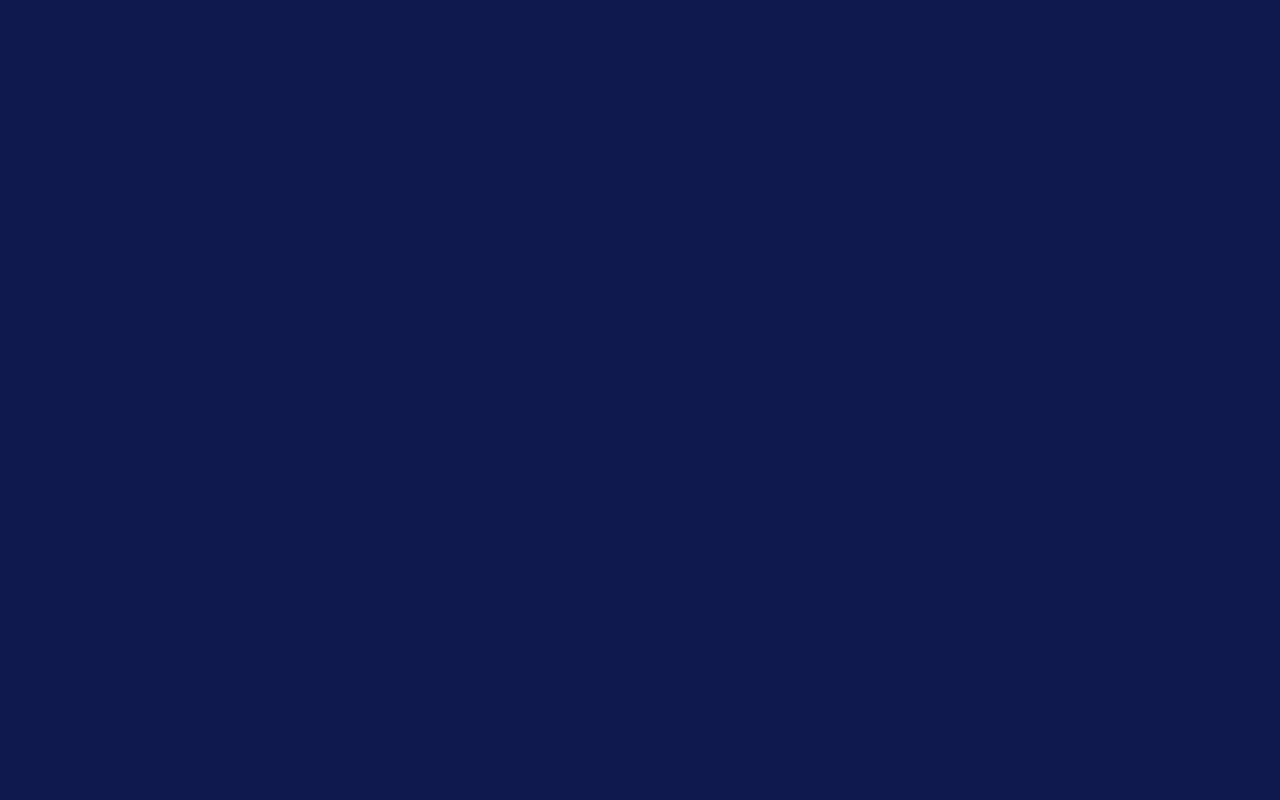
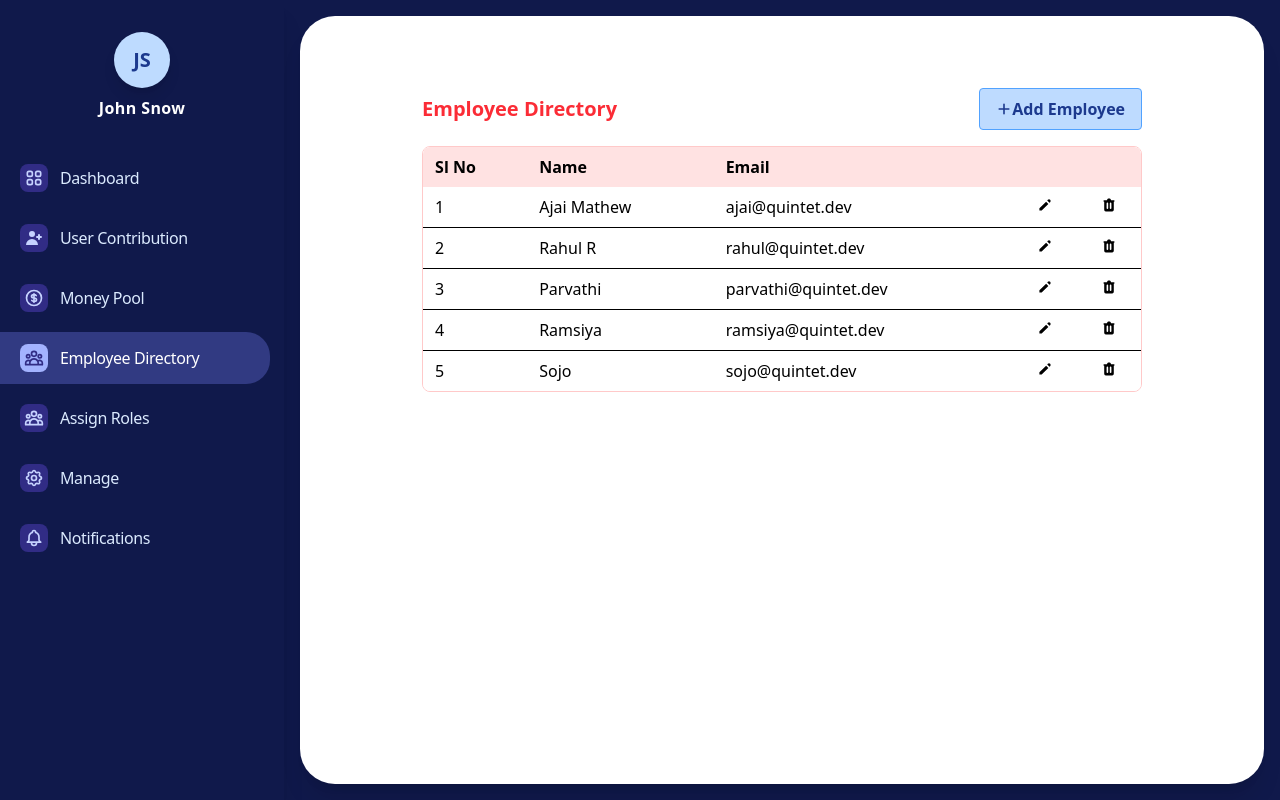
Before and after one commit to rahulbeyondcode/Snacks-Planner, a React (Vite) app in the folder Frontend/: page /employee-directory in a window 1280 px wide. Before the commit this address had no page. Built offline with nearby package versions, Linux system fonts and the light colour scheme.

Commit message:
Added employee directory, CRUD functionality

```diff
--- a/Frontend/src/features/auth/store/index.ts
+++ b/Frontend/src/features/auth/store/index.ts
@@ -9,6 +9,7 @@ export const useAuthStore = create<AuthState>((set, get) => ({
     name: "John Snow",
     email: "john.doe@company.com",
     role: "snack-manager",
+    // role: "accounts",
   },
   isAuthenticated: true,
 
--- /dev/null
+++ b/Frontend/src/features/employee-directory/components/add-employee-modal.tsx
@@ -0,0 +1,65 @@
+import React from "react";
+
+interface AddEmployeeModalProps {
+  isOpen: boolean;
+  onClose: () => void;
+  onAdd: (name: string, email: string) => void;
+}
+
+const AddEmployeeModal: React.FC<AddEmployeeModalProps> = ({
+  isOpen,
+  onClose,
+  onAdd,
+}) => {
+  const [name, setName] = React.useState("");
+  const [email, setEmail] = React.useState("");
+
+  if (!isOpen) return null;
+
+  const handleAdd = () => {
+    if (name && email) {
+      onAdd(name, email);
+      setName("");
+      setEmail("");
+      onClose();
+    }
+  };
+
+  return (
+    <div className="fixed inset-0 flex items-center justify-center bg-black bg-opacity-60 z-50">
+      <div className="bg-white rounded-lg shadow-lg p-6 min-w-[300px]">
+        <h3 className="text-lg font-bold mb-4">Add Employee</h3>
+        <input
+          type="text"
+          placeholder="Name"
+          className="w-full border rounded px-3 py-2 mb-3"
+          value={name}
+          onChange={(e) => setName(e.target.value)}
+        />
+        <input
+          type="email"
+          placeholder="Email"
+          className="w-full border rounded px-3 py-2 mb-3"
+          value={email}
+          onChange={(e) => setEmail(e.target.value)}
+        />
+        <div className="flex justify-end gap-2">
+          <button
+            onClick={onClose}
+            className="px-4 py-2 rounded bg-gray-200 hover:bg-gray-300"
+          >
+            Cancel
+          </button>
+          <button
+            onClick={handleAdd}
+            className="px-4 py-2 rounded bg-blue-500 text-white hover:bg-blue-600"
+          >
+            Add
+          </button>
+        </div>
+      </div>
+    </div>
+  );
+};
+
+export default AddEmployeeModal;
--- /dev/null
+++ b/Frontend/src/features/employee-directory/components/edit-employee-modal.tsx
@@ -0,0 +1,70 @@
+import React, { useEffect, useState } from "react";
+
+type EditEmployeeModalProps = {
+  isOpen: boolean;
+  onClose: () => void;
+  employee: { id: number; name: string; email: string } | null;
+  onSave: (id: number, name: string, email: string) => void;
+};
+
+const EditEmployeeModal: React.FC<EditEmployeeModalProps> = ({
+  isOpen,
+  onClose,
+  employee,
+  onSave,
+}) => {
+  const [name, setName] = useState(employee?.name || "");
+  const [email, setEmail] = useState(employee?.email || "");
+
+  useEffect(() => {
+    setName(employee?.name || "");
+    setEmail(employee?.email || "");
+  }, [employee]);
+
+  if (!isOpen || !employee) return null;
+
+  const handleSave = () => {
+    if (name && email) {
+      onSave(employee.id, name, email);
+      onClose();
+    }
+  };
+
+  return (
+    <div className="fixed inset-0 flex items-center justify-center bg-black bg-opacity-60 z-50">
+      <div className="bg-white rounded-lg shadow-lg p-6 min-w-[300px]">
+        <h3 className="text-lg font-bold mb-4">Edit Employee</h3>
+        <input
+          type="text"
+          placeholder="Name"
+          className="w-full border rounded px-3 py-2 mb-3"
+          value={name}
+          onChange={(e) => setName(e.target.value)}
+        />
+        <input
+          type="email"
+          placeholder="Email"
+          className="w-full border rounded px-3 py-2 mb-3"
+          value={email}
+          onChange={(e) => setEmail(e.target.value)}
+        />
+        <div className="flex justify-end gap-2">
+          <button
+            onClick={onClose}
+            className="px-4 py-2 rounded bg-gray-200 hover:bg-gray-300"
+          >
+            Cancel
+          </button>
+          <button
+            onClick={handleSave}
+            className="px-4 py-2 rounded bg-blue-500 text-white hover:bg-blue-600"
+          >
+            Save
+          </button>
+        </div>
+      </div>
+    </div>
+  );
+};
+
+export default EditEmployeeModal;
--- /dev/null
+++ b/Frontend/src/features/employee-directory/components/employee-table.tsx
@@ -0,0 +1,52 @@
+import React from "react";
+import { HiPencil, HiTrash } from "react-icons/hi";
+
+export type Employee = {
+  id: number;
+  name: string;
+  email: string;
+};
+
+interface EmployeeTableProps {
+  employees: Employee[];
+  onEdit: (id: number) => void;
+  onDelete: (id: number) => void;
+}
+
+const EmployeeTable: React.FC<EmployeeTableProps> = ({ employees, onEdit, onDelete }) => {
+  return (
+    <div className="overflow-x-auto rounded-lg border border-red-200">
+      <table className="min-w-full bg-white">
+        <thead>
+          <tr className="bg-red-100">
+            <th className="py-2 px-3 text-left font-semibold">Sl No</th>
+            <th className="py-2 px-3 text-left font-semibold">Name</th>
+            <th className="py-2 px-3 text-left font-semibold">Email</th>
+            <th className="py-2 px-3 text-center font-semibold" colSpan={2}></th>
+          </tr>
+        </thead>
+        <tbody>
+          {employees.map((emp, idx) => (
+            <tr key={emp.id} className="border-b last:border-b-0">
+              <td className="py-2 px-3">{idx + 1}</td>
+              <td className="py-2 px-3 font-handwriting">{emp.name}</td>
+              <td className="py-2 px-3 font-handwriting">{emp.email}</td>
+              <td className="py-2 px-3 text-center">
+                <button onClick={() => onEdit(emp.id)} className="hover:text-blue-500">
+                  <HiPencil />
+                </button>
+              </td>
+              <td className="py-2 px-3 text-center">
+                <button onClick={() => onDelete(emp.id)} className="hover:text-red-500">
+                  <HiTrash />
+                </button>
+              </td>
+            </tr>
+          ))}
+        </tbody>
+      </table>
+    </div>
+  );
+};
+
+export default EmployeeTable;
--- /dev/null
+++ b/Frontend/src/features/employee-directory/index.tsx
@@ -0,0 +1,79 @@
+import React, { useState } from "react";
+import { HiPlus } from "react-icons/hi";
+
+import AddEmployeeModal from "features/employee-directory/components/add-employee-modal";
+import EditEmployeeModal from "features/employee-directory/components/edit-employee-modal";
+import EmployeeTable, {
+  type Employee,
+} from "features/employee-directory/components/employee-table";
+
+const initialEmployees = [
+  { id: 1, name: "Ajai Mathew", email: "ajai@quintet.dev" },
+  { id: 2, name: "Rahul R", email: "rahul@quintet.dev" },
+  { id: 3, name: "Parvathi", email: "parvathi@quintet.dev" },
+  { id: 4, name: "Ramsiya", email: "ramsiya@quintet.dev" },
+  { id: 5, name: "Sojo", email: "sojo@quintet.dev" },
+];
+
+const EmployeeDirectory: React.FC = () => {
+  const [employees, setEmployees] = useState<Employee[]>(initialEmployees);
+  const [showModal, setShowModal] = useState(false);
+  const [editModalOpen, setEditModalOpen] = useState(false);
+  const [selectedEmployee, setSelectedEmployee] = useState<Employee | null>(
+    null
+  );
+
+  const handleAdd = (name: string, email: string) => {
+    setEmployees([...employees, { id: employees.length + 1, name, email }]);
+  };
+
+  const handleEdit = (id: number) => {
+    const emp = employees.find((e) => e.id === id) || null;
+    setSelectedEmployee(emp);
+    setEditModalOpen(true);
+  };
+
+  const handleEditSave = (id: number, name: string, email: string) => {
+    setEmployees(
+      employees.map((emp) => (emp.id === id ? { ...emp, name, email } : emp))
+    );
+  };
+
+  const handleDelete = (id: number) => {
+    setEmployees(employees.filter((emp) => emp.id !== id));
+  };
+
+  return (
+    <div className="px-2 py-6 md:px-6 max-w-3xl mx-auto">
+      <div className="flex items-center justify-between mb-4">
+        <h2 className="text-xl font-handwriting font-bold text-red-500">
+          Employee Directory
+        </h2>
+        <button
+          className="flex items-center py-2 px-4 rounded bg-blue-200 border border-blue-400 text-blue-900 font-semibold hover:bg-blue-300 cursor-pointer"
+          onClick={() => setShowModal(true)}
+        >
+          <HiPlus /> Add Employee
+        </button>
+      </div>
+      <EmployeeTable
+        employees={employees}
+        onEdit={handleEdit}
+        onDelete={handleDelete}
+      />
+      <AddEmployeeModal
+        isOpen={showModal}
+        onClose={() => setShowModal(false)}
+        onAdd={handleAdd}
+      />
+      <EditEmployeeModal
+        isOpen={editModalOpen}
+        onClose={() => setEditModalOpen(false)}
+        employee={selectedEmployee}
+        onSave={handleEditSave}
+      />
+    </div>
+  );
+};
+
+export default EmployeeDirectory;
--- a/Frontend/src/routes.tsx
+++ b/Frontend/src/routes.tsx
@@ -5,6 +5,7 @@ import MoneyPool from "features/money-pool";
 import Notifications from "features/notifications";
 import RoleManagement from "features/role-management";
 import UserContribution from "features/user-contribution";
+import EmployeeDirectory from "features/employee-directory";
 import Layout from "shared/components/layout";
 
 export default function AppRoutes() {
@@ -14,6 +15,7 @@ export default function AppRoutes() {
         <Route index element={<Navigate to="dashboard" replace />} />
         <Route path="dashboard" element={<Dashboard />} />
         <Route path="money-pool" element={<MoneyPool />} />
+        <Route path="employee-directory" element={<EmployeeDirectory />} />
         <Route path="assign-roles" element={<RoleManagement />} />
         <Route path="user-contribution" element={<UserContribution />} />
         <Route path="manage" element={<UserContribution />} />
--- a/Frontend/src/shared/components/form-components/multi-date-picker.tsx
+++ b/Frontend/src/shared/components/form-components/multi-date-picker.tsx
@@ -11,6 +11,8 @@ type MultiDatePickerProps = {
   disabledDates?: Date[];
   customError?: string;
   isDisabled?: boolean;
+  multiDatePickMode?: boolean;
+  placeholder?: string;
 };
 
 const MultiDatePicker: React.FC<MultiDatePickerProps> = ({
@@ -19,6 +21,8 @@ const MultiDatePicker: React.FC<MultiDatePickerProps> = ({
   disabledDates = [],
   customError,
   isDisabled = false,
+  multiDatePickMode = false,
+  placeholder = "Select a date",
 }) => {
   const {
     control,
@@ -36,20 +40,29 @@ const MultiDatePicker: React.FC<MultiDatePickerProps> = ({
         name={name}
         render={({ field: { value, onChange } }) => (
           <DatePicker
-            multiple
-            value={value}
+            placeholder={placeholder}
+            multiple={multiDatePickMode}
+            value={multiDatePickMode ? value : value?.[0] || null}
             onChange={(dates: DateObject[] | DateObject | null) => {
-              if (!dates) return onChange([]);
+              if (!dates) return onChange(multiDatePickMode ? [] : null);
 
-              if (Array.isArray(dates)) {
-                onChange(dates.map((date) => date.toDate()));
+              if (multiDatePickMode) {
+                if (Array.isArray(dates)) {
+                  onChange(dates.map((date) => date.toDate()));
+                } else {
+                  onChange([dates.toDate()]);
+                }
               } else {
-                onChange([dates.toDate()]);
+                if (Array.isArray(dates)) {
+                  onChange(dates[0]?.toDate() || null);
+                } else {
+                  onChange(dates.toDate());
+                }
               }
             }}
             format="DD-MMM-YYYY"
-            className="w-full border-none focus:ring-0"
-            inputClass="w-full border-none focus:ring-0 px-2 py-1"
+            className="w-full border-1 focus:ring-0"
+            inputClass="w-full border-1 focus:ring-0 px-2 py-1"
             disabled={isDisabled}
             mapDays={({ date }) => {
               const formatted = date.format("YYYY-MM-DD");
--- a/Frontend/src/shared/components/layout/sidebar.tsx
+++ b/Frontend/src/shared/components/layout/sidebar.tsx
@@ -13,6 +13,7 @@ const navItems = [
   { label: "Dashboard", path: "/dashboard", icon: HiOutlineViewGrid },
   { label: "User Contribution", path: "/user-contribution", icon: HiUserAdd },
   { label: "Money Pool", path: "/money-pool", icon: HiOutlineCurrencyDollar },
+  { label: "Employee Directory", path: "/employee-directory", icon: HiOutlineUserGroup },
   { label: "Assign Roles", path: "/assign-roles", icon: HiOutlineUserGroup },
   { label: "Manage", path: "/manage", icon: HiOutlineCog },
   { label: "Notifications", path: "/notifications", icon: HiOutlineBell },
```
Also changed, not shown: Frontend/src/features/money-pool/components/block-funds-form.tsx (+18 -17 lines), Frontend/src/features/employee-directory/api/index.ts (added).
